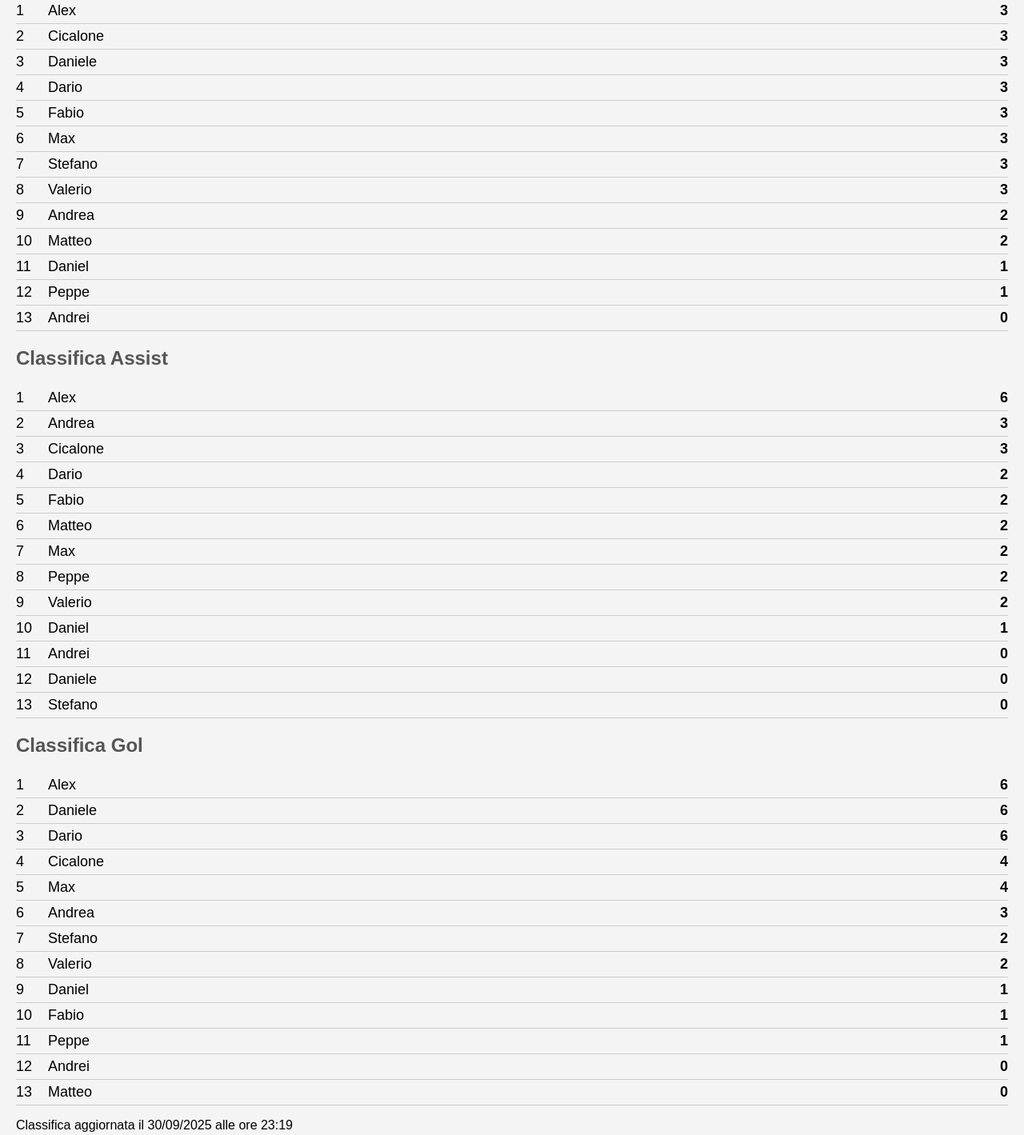
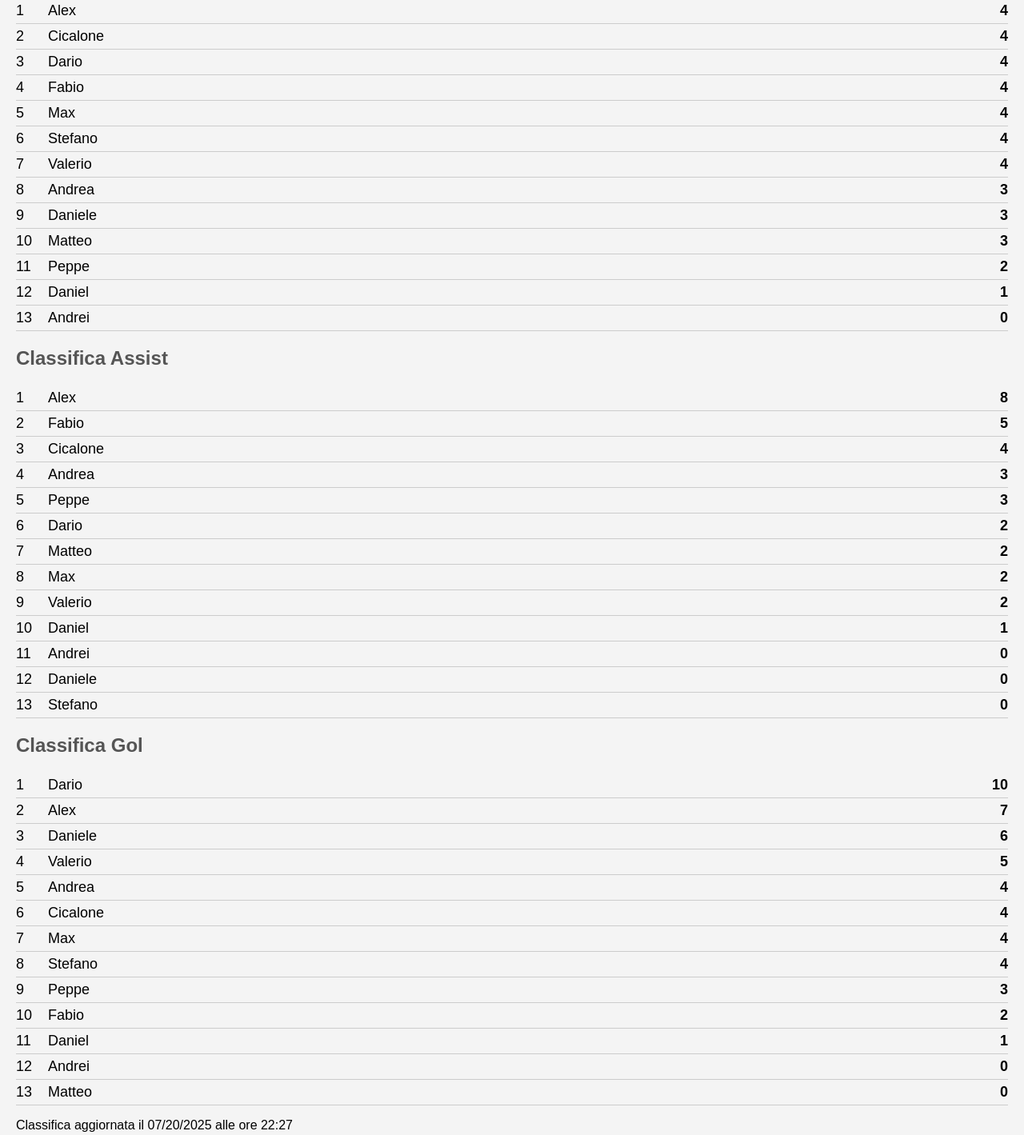
Before and after one commit to andreagit88/Calcetto2025-26, a plain HTML site: page index.html in a window 1280 px wide. Shown: the part 130-1549 px from the top of the page at 80% size. Drawn offline with Linux system fonts and the light colour scheme.

Commit message:
07-10-25

```diff
--- a/index.html
+++ b/index.html
@@ -12,31 +12,31 @@
 
     <h2>Classifica Presenze</h2>
     <ul class="classifica">
-        <li><span class="numero">1</span><span class="nome">Alex</span><span class="presenze">3</span></li>
-        <li><span class="numero">2</span><span class="nome">Cicalone</span><span class="presenze">3</span></li>
-        <li><span class="numero">3</span><span class="nome">Daniele</span><span class="presenze">3</span></li>
-        <li><span class="numero">4</span><span class="nome">Dario</span><span class="presenze">3</span></li>
-        <li><span class="numero">5</span><span class="nome">Fabio</span><span class="presenze">3</span></li>
-        <li><span class="numero">6</span><span class="nome">Max</span><span class="presenze">3</span></li>
-        <li><span class="numero">7</span><span class="nome">Stefano</span><span class="presenze">3</span></li>
-        <li><span class="numero">8</span><span class="nome">Valerio</span><span class="presenze">3</span></li>
-        <li><span class="numero">9</span><span class="nome">Andrea</span><span class="presenze">2</span></li>
-        <li><span class="numero">10</span><span class="nome">Matteo</span><span class="presenze">2</span></li>
-        <li><span class="numero">11</span><span class="nome">Daniel</span><span class="presenze">1</span></li>
-        <li><span class="numero">12</span><span class="nome">Peppe</span><span class="presenze">1</span></li>
+        <li><span class="numero">1</span><span class="nome">Alex</span><span class="presenze">4</span></li>
+        <li><span class="numero">2</span><span class="nome">Cicalone</span><span class="presenze">4</span></li>
+        <li><span class="numero">3</span><span class="nome">Dario</span><span class="presenze">4</span></li>
+        <li><span class="numero">4</span><span class="nome">Fabio</span><span class="presenze">4</span></li>
+        <li><span class="numero">5</span><span class="nome">Max</span><span class="presenze">4</span></li>
+        <li><span class="numero">6</span><span class="nome">Stefano</span><span class="presenze">4</span></li>
+        <li><span class="numero">7</span><span class="nome">Valerio</span><span class="presenze">4</span></li>
+        <li><span class="numero">8</span><span class="nome">Andrea</span><span class="presenze">3</span></li>
+        <li><span class="numero">9</span><span class="nome">Daniele</span><span class="presenze">3</span></li>
+        <li><span class="numero">10</span><span class="nome">Matteo</span><span class="presenze">3</span></li>
+        <li><span class="numero">11</span><span class="nome">Peppe</span><span class="presenze">2</span></li>
+        <li><span class="numero">12</span><span class="nome">Daniel</span><span class="presenze">1</span></li>
         <li><span class="numero">13</span><span class="nome">Andrei</span><span class="presenze">0</span></li>
     </ul>
 
     <h2>Classifica Assist</h2>
     <ul class="classifica">
-        <li><span class="numero">1</span><span class="nome">Alex</span><span class="assist">6</span></li>
-        <li><span class="numero">2</span><span class="nome">Andrea</span><span class="assist">3</span></li>
-        <li><span class="numero">3</span><span class="nome">Cicalone</span><span class="assist">3</span></li>
-        <li><span class="numero">4</span><span class="nome">Dario</span><span class="assist">2</span></li>
-        <li><span class="numero">5</span><span class="nome">Fabio</span><span class="assist">2</span></li>
-        <li><span class="numero">6</span><span class="nome">Matteo</span><span class="assist">2</span></li>
-        <li><span class="numero">7</span><span class="nome">Max</span><span class="assist">2</span></li>
-        <li><span class="numero">8</span><span class="nome">Peppe</span><span class="assist">2</span></li>
+        <li><span class="numero">1</span><span class="nome">Alex</span><span class="assist">8</span></li>
+        <li><span class="numero">2</span><span class="nome">Fabio</span><span class="assist">5</span></li>
+        <li><span class="numero">3</span><span class="nome">Cicalone</span><span class="assist">4</span></li>
+        <li><span class="numero">4</span><span class="nome">Andrea</span><span class="assist">3</span></li>
+        <li><span class="numero">5</span><span class="nome">Peppe</span><span class="assist">3</span></li>
+        <li><span class="numero">6</span><span class="nome">Dario</span><span class="assist">2</span></li>
+        <li><span class="numero">7</span><span class="nome">Matteo</span><span class="assist">2</span></li>
+        <li><span class="numero">8</span><span class="nome">Max</span><span class="assist">2</span></li>
         <li><span class="numero">9</span><span class="nome">Valerio</span><span class="assist">2</span></li>
         <li><span class="numero">10</span><span class="nome">Daniel</span><span class="assist">1</span></li>
         <li><span class="numero">11</span><span class="nome">Andrei</span><span class="assist">0</span></li>
@@ -46,22 +46,22 @@
 
     <h2>Classifica Gol</h2>
     <ul class="classifica">
-        <li><span class="numero">1</span><span class="nome">Alex</span><span class="gol">6</span></li>
-        <li><span class="numero">2</span><span class="nome">Daniele</span><span class="gol">6</span></li>
-        <li><span class="numero">3</span><span class="nome">Dario</span><span class="gol">6</span></li>
-        <li><span class="numero">4</span><span class="nome">Cicalone</span><span class="gol">4</span></li>
-        <li><span class="numero">5</span><span class="nome">Max</span><span class="gol">4</span></li>
-        <li><span class="numero">6</span><span class="nome">Andrea</span><span class="gol">3</span></li>
-        <li><span class="numero">7</span><span class="nome">Stefano</span><span class="gol">2</span></li>
-        <li><span class="numero">8</span><span class="nome">Valerio</span><span class="gol">2</span></li>
-        <li><span class="numero">9</span><span class="nome">Daniel</span><span class="gol">1</span></li>
-        <li><span class="numero">10</span><span class="nome">Fabio</span><span class="gol">1</span></li>
-        <li><span class="numero">11</span><span class="nome">Peppe</span><span class="gol">1</span></li>
+        <li><span class="numero">1</span><span class="nome">Dario</span><span class="gol">10</span></li>
+        <li><span class="numero">2</span><span class="nome">Alex</span><span class="gol">7</span></li>
+        <li><span class="numero">3</span><span class="nome">Daniele</span><span class="gol">6</span></li>
+        <li><span class="numero">4</span><span class="nome">Valerio</span><span class="gol">5</span></li>
+        <li><span class="numero">5</span><span class="nome">Andrea</span><span class="gol">4</span></li>
+        <li><span class="numero">6</span><span class="nome">Cicalone</span><span class="gol">4</span></li>
+        <li><span class="numero">7</span><span class="nome">Max</span><span class="gol">4</span></li>
+        <li><span class="numero">8</span><span class="nome">Stefano</span><span class="gol">4</span></li>
+        <li><span class="numero">9</span><span class="nome">Peppe</span><span class="gol">3</span></li>
+        <li><span class="numero">10</span><span class="nome">Fabio</span><span class="gol">2</span></li>
+        <li><span class="numero">11</span><span class="nome">Daniel</span><span class="gol">1</span></li>
         <li><span class="numero">12</span><span class="nome">Andrei</span><span class="presenze">0</span></li>
         <li><span class="numero">13</span><span class="nome">Matteo</span><span class="gol">0</span></li>
     </ul>
 
-    <p class="aggiornamento">Classifica aggiornata il 30/09/2025 alle ore 23:19</p>
+    <p class="aggiornamento">Classifica aggiornata il 07/20/2025 alle ore 22:27</p>
 
     <h2>Regolamento</h2>
     <ul class="regolamento">
```
